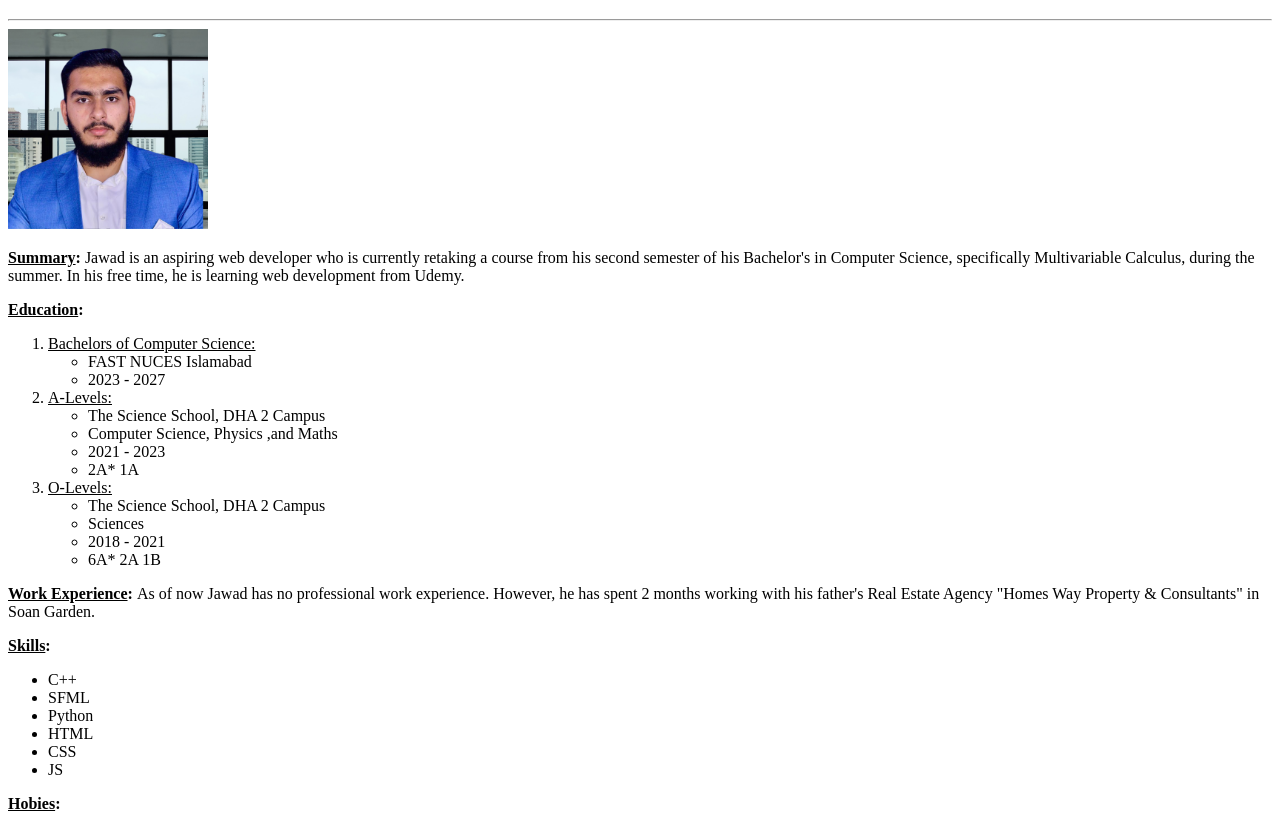
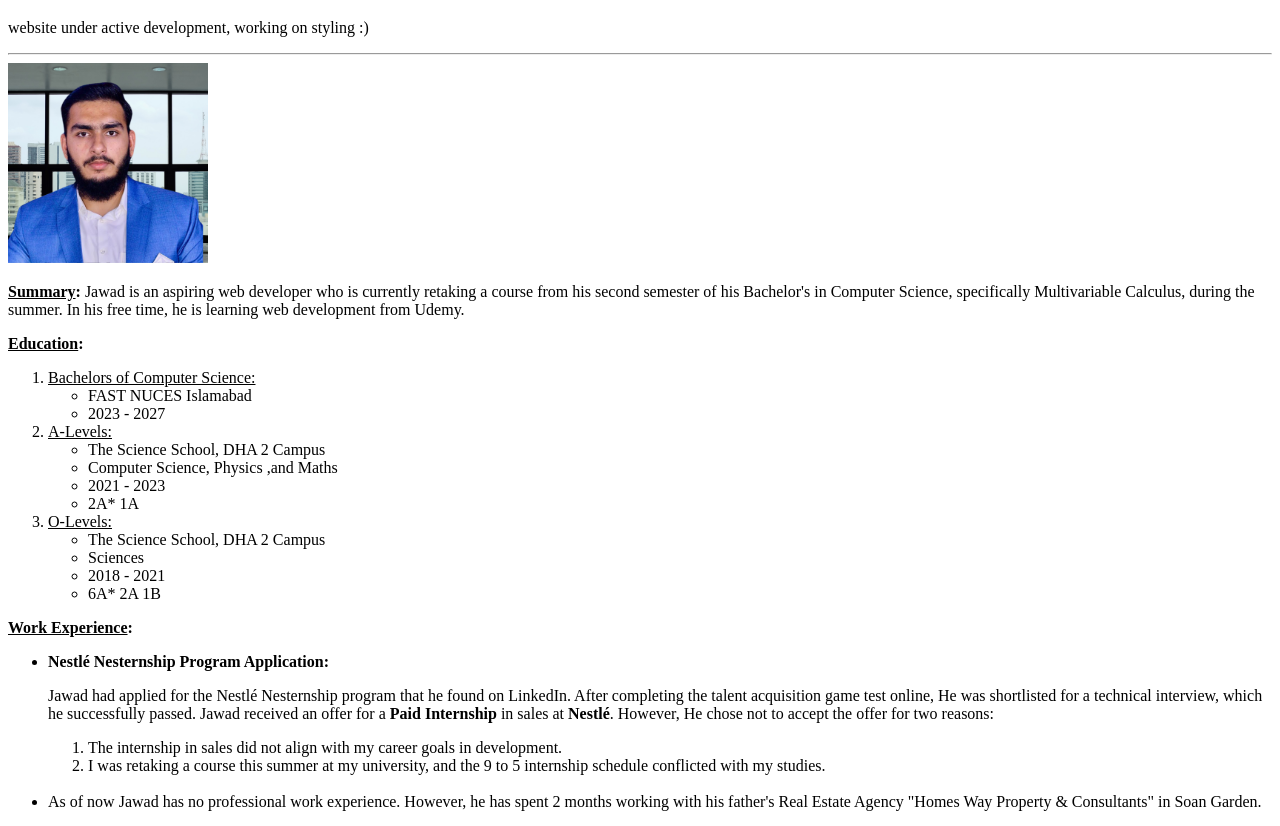
Before and after one commit to muhammad-jawad-ali/Portfolio-Website, a plain HTML site: page index.html in a window 1280 px wide. Shown: the part 61-887 px from the top of the page. Drawn offline with Linux system fonts and the light colour scheme.

Commit message:
Experience updated

```diff
--- a/index.html
+++ b/index.html
@@ -7,6 +7,7 @@
 </head>
 <body>
     <h1>Hi! I'm M Jawad Ali</h1>
+    <p>website under active development, working on styling :)</p>
     <hr>
     <img src="myimg.png" alt = "jawad's dp" width="200">
 
@@ -41,7 +42,26 @@
         </li>
     </ol>
 
-    <p><u><b>Work Experience</u>: </b> As of now Jawad has no professional work experience. However, he has spent 2 months working with his father's Real Estate Agency "Homes Way Property & Consultants" in Soan Garden. </p>
+    <u><b>Work Experience</u>: </b>
+        <ul>
+            <li>
+                  <b>Nestlé Nesternship Program Application: </b>
+                  <br>
+                  <p> Jawad had applied for the Nestlé Nesternship program that he found on LinkedIn. After completing the talent acquisition game test online, He was shortlisted for a technical interview, which he successfully passed. Jawad received an offer for a <b>Paid Internship</b> in sales at <b>Nestlé</b>. However, He chose not to accept the offer for two reasons:</p>
+
+                  <ol>
+                    <li>The internship in sales did not align with my career goals in development.</li>
+                    <li>I was retaking a course this summer at my university, and the 9 to 5 internship schedule conflicted with my studies.</li>
+                  </ol>
+            </li>
+
+            <br>
+            <li>As of now Jawad has no professional work experience. However, he has spent 2 months working with his father's Real Estate Agency "Homes Way Property & Consultants" in Soan Garden.</li>
+
+        </ul>
+
+
+    <br>
 
     <u><b>Skills</u>: </b>
     <ul >
```
